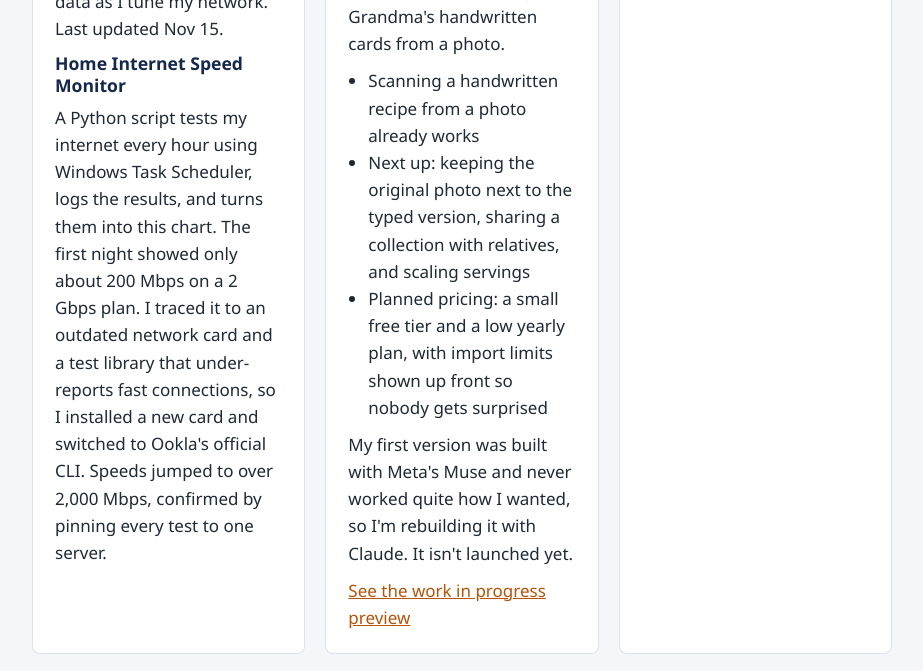
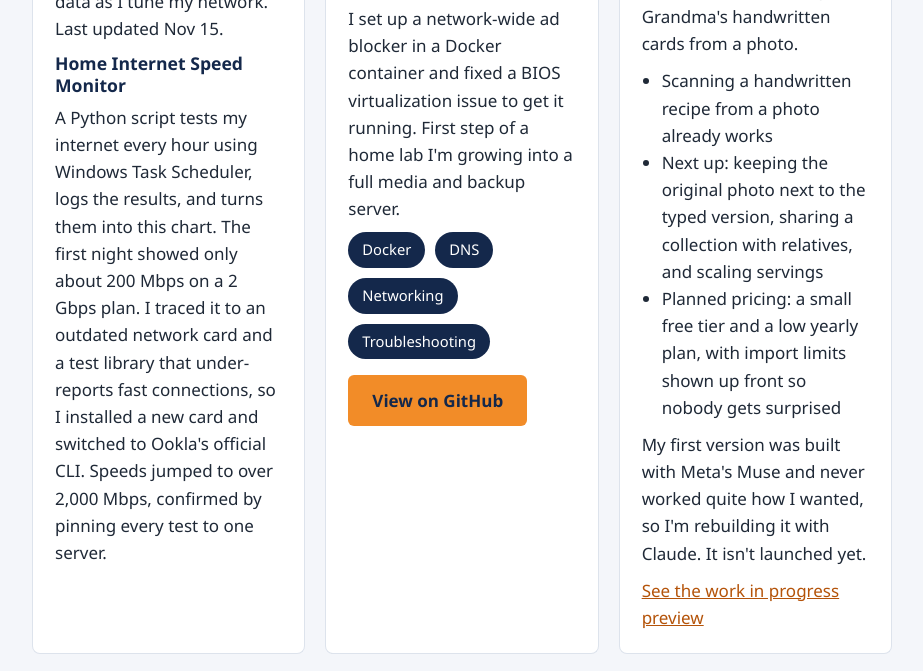
Before and after one commit to imgnthis/imgnthis.github.io, a plain HTML site: page index.html in a window 1280 px wide. Shown: the part 4999-5670 px from the top of the page, without its empty margins (178-1101 px from the left). Drawn offline with Linux system fonts and the light colour scheme.

Commit message:
Deploy site from homebase 0be75ee

```diff
--- a/index.html
+++ b/index.html
@@ -305,6 +305,22 @@
             <p>A Python script tests my internet every hour using Windows Task Scheduler, logs the results, and turns them into this chart. The first night showed only about 200 Mbps on a 2 Gbps plan. I traced it to an outdated network card and a test library that under-reports fast connections, so I installed a new card and switched to Ookla's official CLI. Speeds jumped to over 2,000 Mbps, confirmed by pinning every test to one server.</p>
           </article>
 
+          <article class="card" id="home-server-lab">
+            <img class="card-image" src="images/home-server-docker-running.png" alt="Docker Desktop showing the Pi-hole container running" loading="lazy">
+            <h3>Home Server Lab: Pi-hole on Docker</h3>
+            <p>
+              I set up a network-wide ad blocker in a Docker container and fixed a BIOS virtualization
+              issue to get it running. First step of a home lab I'm growing into a full media and backup server.
+            </p>
+            <ul class="tags">
+              <li>Docker</li>
+              <li>DNS</li>
+              <li>Networking</li>
+              <li>Troubleshooting</li>
+            </ul>
+            <a class="button" href="https://github.com/imgnthis/homebase/tree/main/home-server-lab" target="_blank" rel="noopener">View on GitHub</a>
+          </article>
+
           <article class="card" id="sousvault">
             <h3>SousVault (in progress)</h3>
             <p>
--- a/style.css
+++ b/style.css
@@ -281,6 +281,12 @@ h2 {
   padding-left: 20px;
 }
 
+/* Tag pills inside a card: no bullet indent, a little space before the button */
+.card .tags {
+  padding-left: 0;
+  margin-bottom: 16px;
+}
+
 /* A preview picture at the top of a card */
 .card-image {
   display: block;
```
Also changed, not shown: images/home-server-docker-running.png (added), images/speed_chart.png.
